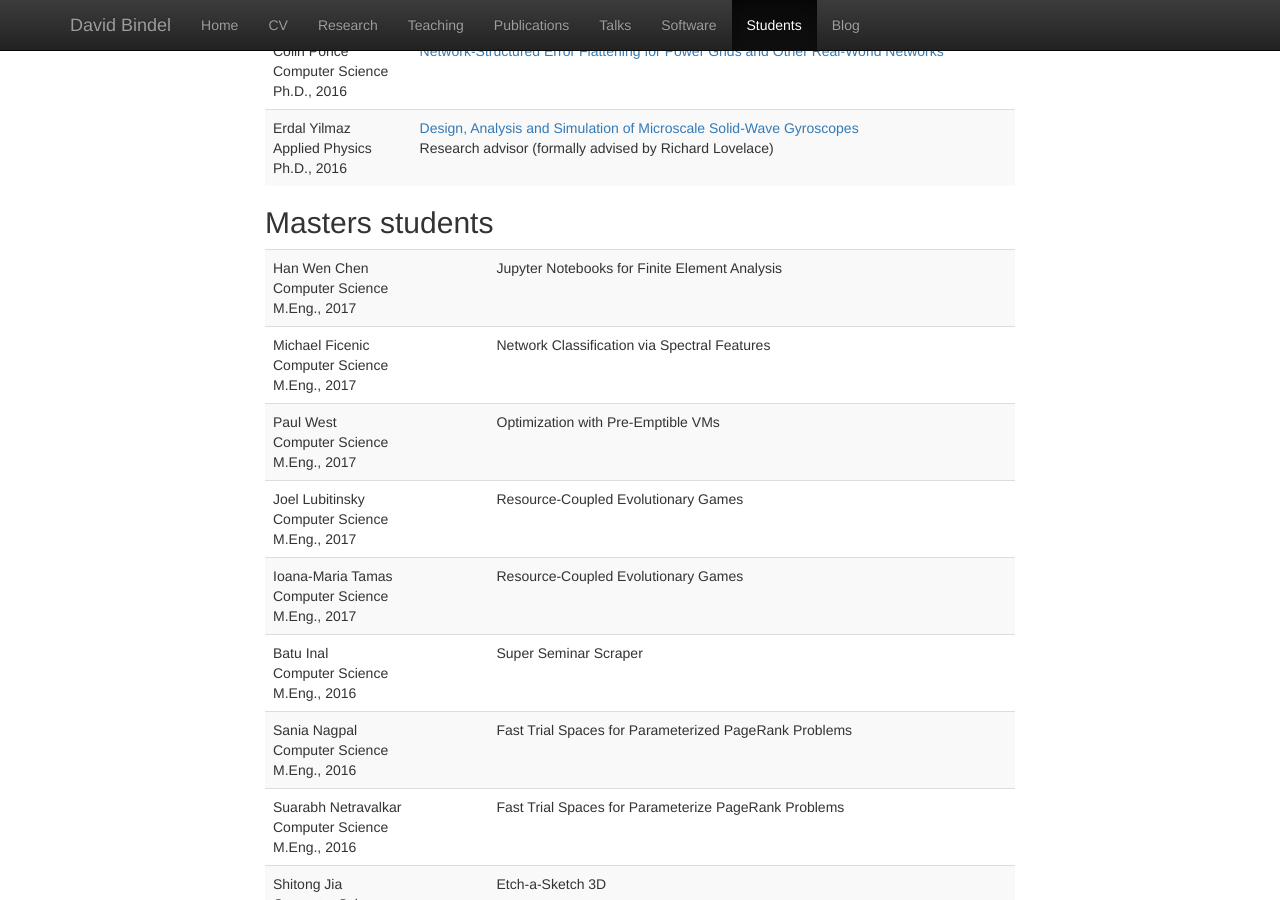
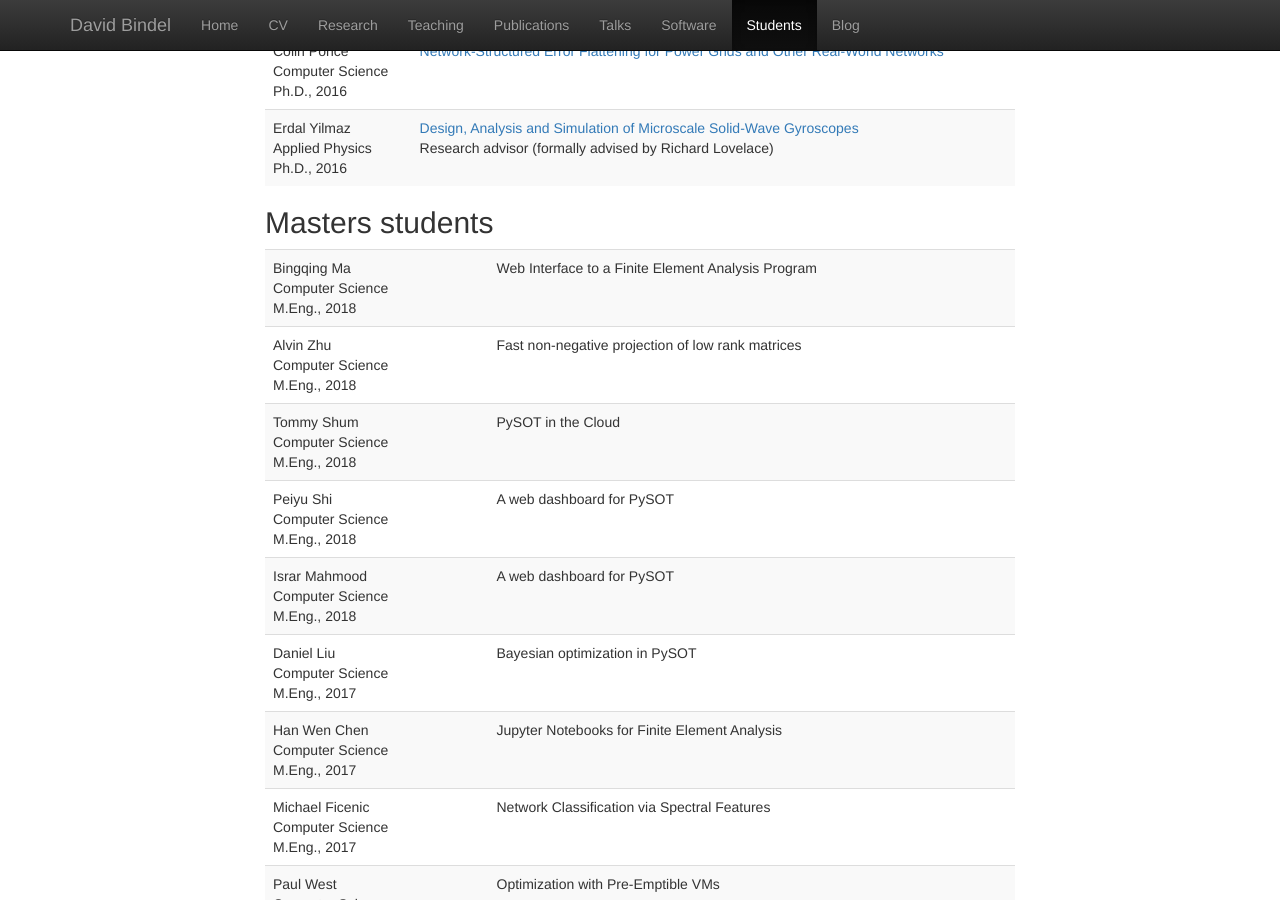
Before and after one commit to dbindel/cornell_web, a Jekyll site: the page built from students.html, in a window 1280 px wide and 900 px high, scrolled down 506 px. Built offline with Jekyll 4.4.1, drawn with Linux system fonts in a browser that asks for light colours; nearby versions of some CDN libraries.

Commit message:
Update student data.

```diff
--- a/_data/students.yml
+++ b/_data/students.yml
@@ -65,6 +65,66 @@ phd:
       year: 2016
 
 masters:
+  -
+    degree: meng
+    first: Bingqing
+    last: Ma
+    field: Computer Science
+    where: cornell
+    grad: 2018
+    proj:
+      title: Web Interface to a Finite Element Analysis Program
+      when: 2017
+  -
+    degree: meng
+    first: Alvin
+    last: Zhu
+    field: Computer Science
+    where: cornell
+    grad: 2018
+    proj:
+      title: Fast non-negative projection of low rank matrices
+      when: 2017
+  -
+    degree: meng
+    first: Tommy
+    last: Shum
+    field: Computer Science
+    where: cornell
+    grad: 2018
+    proj:
+      title: PySOT in the Cloud
+      when: 2017
+  -
+    degree: meng
+    first: Peiyu
+    last: Shi
+    field: Computer Science
+    where: cornell
+    grad: 2018
+    proj:
+      title: A web dashboard for PySOT
+      when: 2017
+  -
+    degree: meng
+    first: Israr
+    last: Mahmood
+    field: Computer Science
+    where: cornell
+    grad: 2018
+    proj:
+      title: A web dashboard for PySOT
+      when: 2017
+  -
+    degree: meng
+    first: Daniel
+    last: Liu
+    field: Computer Science
+    where: cornell
+    grad: 2017
+    proj:
+      title: Bayesian optimization in PySOT
+      when: 2017
   -
     degree: meng
     first: Han Wen
```
